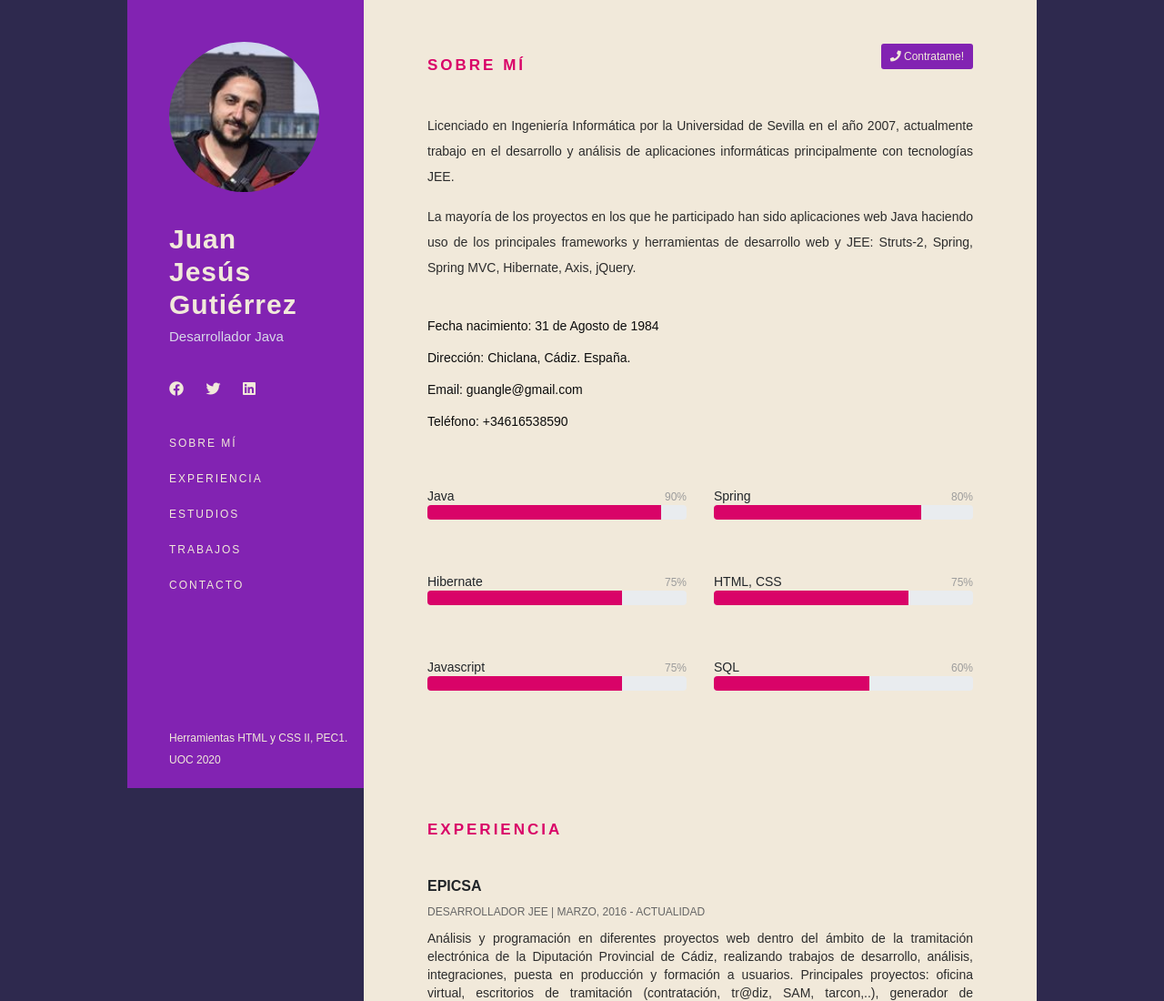
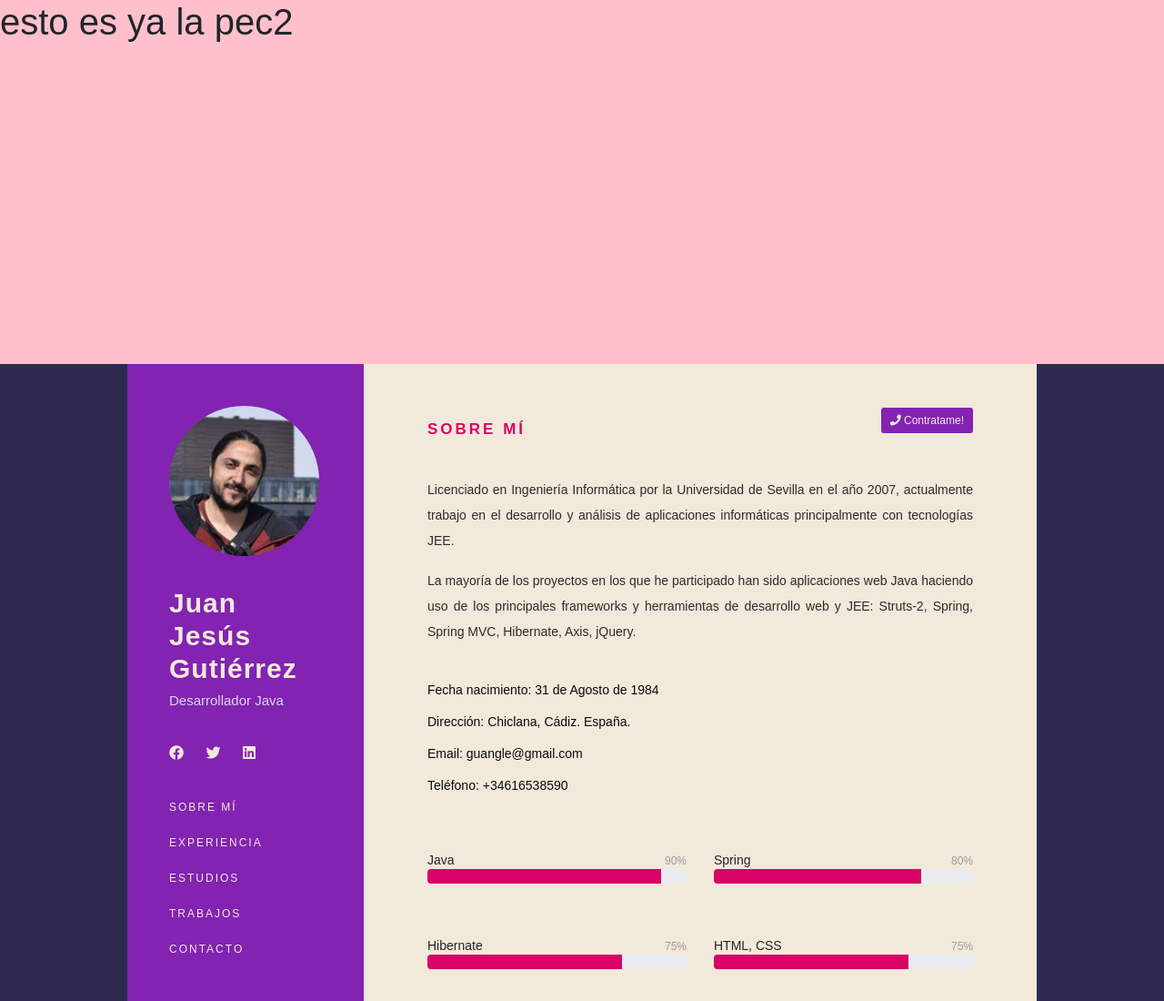
Before and after one commit to guangle/herramientas-html2-pec2, a website built with Parcel: page src/index copy.html in a window 1280 px wide. Shown: the top 1100 px of the page at 91% size. Built offline with nearby package versions, Linux system fonts and the light colour scheme; some packages are replaced by stand-ins of ours; a web font is replaced by a local one.

Commit message:
primer commit de la pec2, estoy comiteando desde code

```diff
--- a/src/index copy.html
+++ b/src/index copy.html
@@ -26,6 +26,10 @@
   </head>
 
   <body>
+    <div style="min-height: 400px; background-color: pink">
+      <h1>esto es ya la pec2</h1>
+    </div>
+
     <main class="contenedor">
       <header class="header float-left" style="height: 866px">
         <div class="mobile-bar d-md-block d-lg-none">
```
Also changed, not shown: 1 other file.
